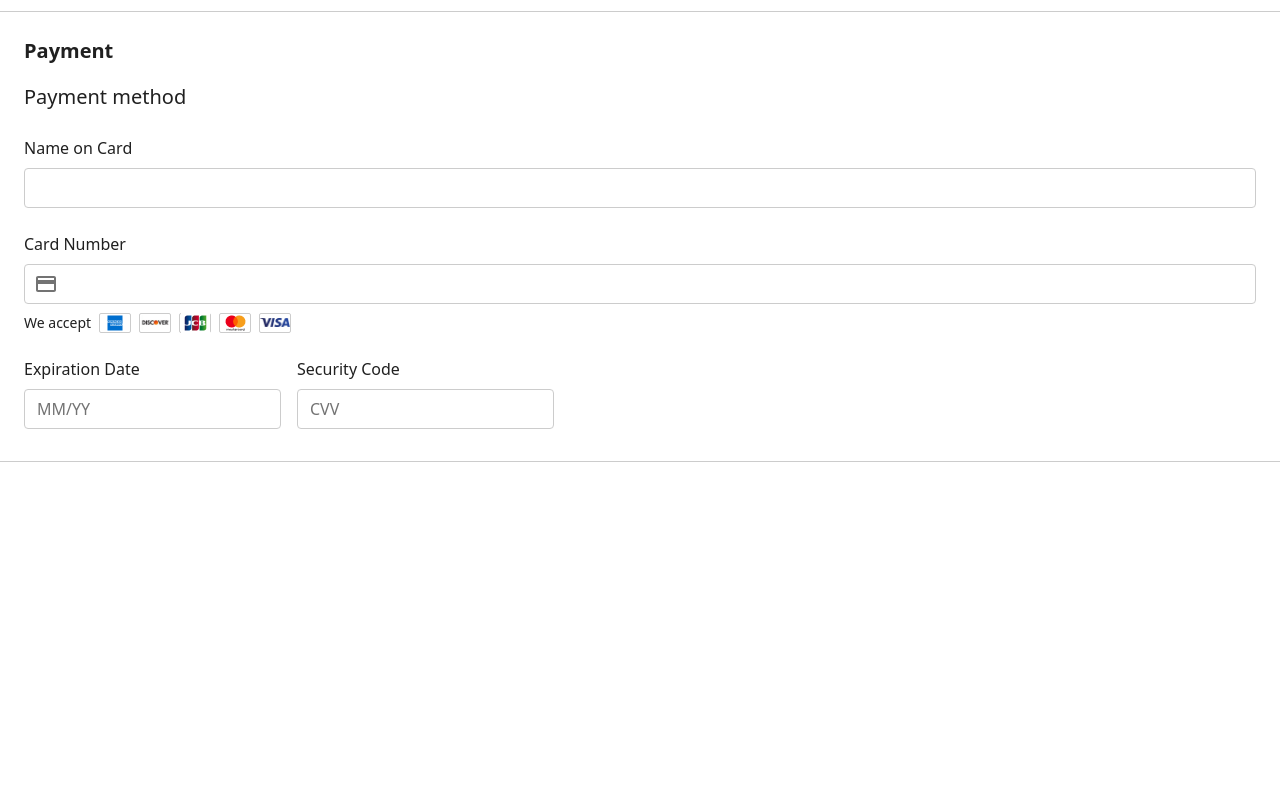
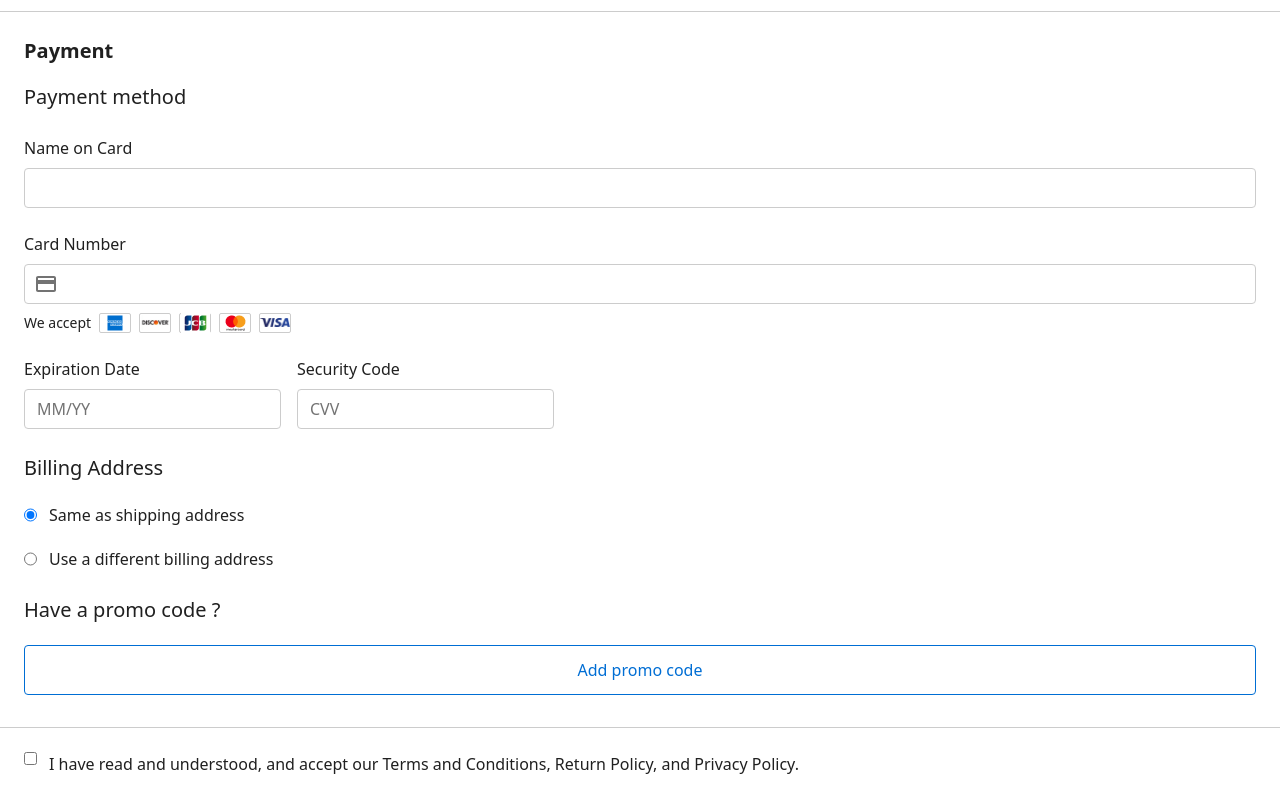
Before and after one commit to 64robots/checkout-vue, a Vue app: page / in a window 1280 px wide. Shown: the part 1045-1845 px from the top of the page. Before the commit the page ends 1531 px from the top, so only its background shows below. Built offline with nearby package versions, Linux system fonts and the light colour scheme; what @tailwindcss/custom-forms would draw is missing.

Commit message:
WIP Checkout, Add Billing Address, Add Promo code

```diff
--- /dev/null
+++ b/src/components/R64Address.vue
@@ -0,0 +1,58 @@
+<template>
+    <div>
+        <div class="mt-6">
+            <label class="block" :for="makeId('address_line_1')">Street</label>
+            <R64Input v-model="address.line_1" :id="makeId('address_line_1')" class="w-full mt-2"/>
+        </div>
+        <div class="mt-6">
+            <label class="block" :for="makeId('address_line_2')">Apartment, suite, etc... (Optional)</label>
+            <R64Input v-model="address.line_2" :id="makeId('address_line_2')" class="w-full mt-2"/>
+        </div>
+        <div class="mt-6 flex">
+            <div>
+                <label class="block" :for="makeId('adddress_zipcode')">Zipcode</label>
+                <R64Input v-model="address.zipcode" :id="makeId('adddress_zipcode')" class="w-full mt-2"/>
+            </div>
+            <div class="ml-2">
+                <label class="block" :for="makeId('address_city')">City</label>
+                <R64Input v-model="address.city" :id="makeId('address_city')" class="w-full mt-2"/>
+            </div>
+            <div class="ml-2">
+                <label class="block" :for="makeId('address_region')">State</label>
+                <R64Input v-model="address.region" :id="makeId('address_region')" class="w-full mt-2"/>
+            </div>
+        </div>
+        <div class="mt-6">
+            <label class="block" :for="makeId('address_phone')">Phone (Optional)</label>
+            <R64Input v-model="address.phone" :id="makeId('address_phone')" class="w-full mt-2"/>
+        </div>
+    </div>
+</template>
+
+<script>
+import R64Input from './R64Input'
+
+export default {
+    model: {
+        prop: 'address'
+    },
+    props: {
+        prefix: {
+            type: String,
+            default: 'shipping'
+        },
+        address: {
+            type: Object,
+            default: () => {}
+        }
+    },
+    components: {
+        R64Input
+    },
+    methods: {
+        makeId (value) {
+            return `${this.prefix}_${value}`
+        }
+    }
+}
+</script>
--- a/src/components/R64Button.vue
+++ b/src/components/R64Button.vue
@@ -1,3 +1,25 @@
 <template>
-    <button class="bg-c-blue rounded text-white font-bold"><slot></slot></button>
+    <button :class="classes" class="px-24 py-3 rounded"><slot></slot></button>
 </template>
+
+<script>
+export default {
+    props: {
+        variant: {
+            type: String,
+            default: 'blue'
+        }
+    },
+    computed: {
+        classes () {
+            if (this.variant === 'blue') {
+                return 'bg-c-blue text-white font-bold'
+            } else if (this.variant === 'white') {
+                return 'bg-white text-c-blue border border-c-blue'
+            }
+
+            return 'bg-c-blue text-white font-bold'
+        }
+    }
+}
+</script>
--- a/src/components/R64Cart.vue
+++ b/src/components/R64Cart.vue
@@ -25,7 +25,7 @@
                         <span class="ml-10 text-4xl">$342.50</span>
                     </div>
                     <div class="mt-6">
-                        <R64Button @click.native="$emit('cart:checkout')" class="px-24 py-3">Checkout</R64Button>
+                        <R64Button @click.native="$emit('cart:checkout')">Checkout</R64Button>
                     </div>
                     <span class="mt-4 text-sm">Have a promo code? Apply it at check out.</span>
                 </div>
--- a/src/components/R64Checkout.vue
+++ b/src/components/R64Checkout.vue
@@ -34,32 +34,7 @@
             <div class="mt-6 pb-8">
                 <span class="block text-xl font-bold">Shipping</span>
                 <span class="mt-6 block text-xl">Shipping Address</span>
-                <div class="mt-6">
-                    <label class="block" for="shipping_address_line1">Street</label>
-                    <R64Input id="shipping_address_line1" class="w-full mt-2"/>
-                </div>
-                <div class="mt-6">
-                    <label class="block" for="shipping_address_line2">Apartment, suite, etc... (Optional)</label>
-                    <R64Input id="shipping_address_line2" class="w-full mt-2"/>
-                </div>
-                <div class="mt-6 flex">
-                    <div>
-                        <label class="block" for="shipping_adddress_zipcode">Zipcode</label>
-                        <R64Input id="shipping_adddress_zipcode" class="w-full mt-2"/>
-                    </div>
-                    <div class="ml-2">
-                        <label class="block" for="shipping_address_city">City</label>
-                        <R64Input id="shipping_address_city" class="w-full mt-2"/>
-                    </div>
-                    <div class="ml-2">
-                        <label class="block" for="shipping_address_region">State</label>
-                        <R64Input id="shipping_address_region" class="w-full mt-2"/>
-                    </div>
-                </div>
-                <div class="mt-6">
-                    <label class="block" for="shipping_address_phone">Phone (Optional)</label>
-                    <R64Input id="shipping_address_phone" class="w-full mt-2"/>
-                </div>
+                <R64Address v-model="shippingAddress" prefix="shipping" />
                 <div class="mt-6">
                     <span class="block text-xl">Shipping method</span>
                     <div class="mt-5 w-full flex">
@@ -103,8 +78,31 @@
                         <R64Input id="card_cvv" class="w-full mt-2" placeholder="CVV"/>
                     </div>
                 </div>
+                <div class="mt-6">
+                    <span class="block text-xl">Billing Address</span>
+                    <div class="mt-5 w-full flex">
+                        <input v-model="billingAddressDifferent" name="shipping" type="radio" class="form-radio" id="billing_address_same" :value="false">
+                        <label class="ml-3" for="billing_address_same">Same as shipping address</label>
+                    </div>
+                    <div class="mt-5 w-full flex">
+                        <input v-model="billingAddressDifferent" name="shipping" type="radio" class="form-radio" id="billing_address_different" :value="true">
+                        <label class="ml-3" for="billing_address_different">Use a different billing address</label>
+                    </div>
+                </div>
+                <R64Address v-model="billingAddress" v-if="billingAddressDifferent" />
+
+                <div class="mt-6">
+                    <span class="block text-xl">Have a promo code ?</span>
+                    <R64PromoCode class="mt-5" />
+                </div>
             </div>
             <R64HorizontalLine class="-mx-6"/>
+            <div class="mt-6">
+                <div class="flex items-start">
+                    <input type="checkbox" class="form-checkbox">
+                    <span class="ml-3 align-top">I have read and understood, and accept our Terms and Conditions, Return Policy, and Privacy Policy.</span>
+                </div>
+            </div>
         </form>
     </div>
 </template>
@@ -114,13 +112,17 @@ import R64CartItemPreview from './R64CartItemPreview'
 import R64Input from './R64Input'
 import R64CardNumberInput from "./R64CardNumberInput";
 import R64HorizontalLine from './R64HorizontalLine'
+import R64Address from './R64Address'
+import R64PromoCode from "./R64PromoCode";
 
 export default {
     components: {
         R64CartItemPreview,
         R64Input,
         R64CardNumberInput,
-        R64HorizontalLine
+        R64HorizontalLine,
+        R64Address,
+        R64PromoCode
     },
 
     computed: {
@@ -131,7 +133,10 @@ export default {
 
     data () {
         return {
-            itemSummaryVisible: false
+            itemSummaryVisible: false,
+            billingAddressDifferent: false,
+            shippingAddress: {},
+            billingAddress: {}
         }
     }
 }
--- a/src/components/R64Input.vue
+++ b/src/components/R64Input.vue
@@ -1,6 +1,12 @@
 <template>
-    <input type="text" class="h-10 px-3 rounded border border-c-gray text-base focus:outline-none focus:border-c-grayer">
+    <input :value="value" @input="(e) => $emit('input', e.target.value)" type="text" class="h-10 px-3 rounded border border-c-gray text-base focus:outline-none focus:border-c-grayer">
 </template>
+
+<script>
+export default {
+    props: ['value']
+}
+</script>
 
 <style scoped>
 input::placeholder {
--- /dev/null
+++ b/src/components/R64PromoCode.vue
@@ -0,0 +1,26 @@
+<template>
+    <div>
+        <R64Button type="button" @click.native="hasPromoCode = true" class="w-full" variant="white" v-if="!hasPromoCode">Add promo code</R64Button>
+        <div v-if="hasPromoCode">
+            <label class="block" for="promo_code">Promo code</label>
+            <R64Input id="promo_code" class="w-full mt-2"/>
+        </div>
+    </div>
+</template>
+
+<script>
+import R64Input from "./R64Input";
+import R64Button from './R64Button'
+
+export default {
+    components: {
+        R64Button,
+        R64Input
+    },
+    data () {
+        return {
+            hasPromoCode: false
+        }
+    }
+}
+</script>
--- a/tailwind.config.js
+++ b/tailwind.config.js
@@ -12,6 +12,14 @@ module.exports = {
                     borderWidth: '2px',
                     borderColor: '#737373'
                 },
+                checkbox: {
+                    icon: '<svg width="18" height="18" fill="none" xmlns="http://www.w3.org/2000/svg"><path d="M16 0H2a2 2 0 00-2 2v14a2 2 0 002 2h14a2 2 0 002-2V2a2 2 0 00-2-2zM7 14L2 9l1.41-1.41L7 11.17l7.59-7.59L16 5l-9 9z" fill="#006ED4"/></svg>',
+                    color: theme('colors.white'),
+                    height: '18px',
+                    width: '18px',
+                    borderWidth: '2px',
+                    borderColor: '#737373'
+                }
             },
         }),
         rotate: {
@@ -33,7 +41,8 @@ module.exports = {
             borderColor: theme => ({
                 ...theme('colors'),
                 'c-gray': '#CCCCCC',
-                'c-grayer': '#AFAFAF'
+                'c-grayer': '#AFAFAF',
+                'c-blue': '#006ED4'
             }),
             opacity: {
                 '40': '0.4'
```
